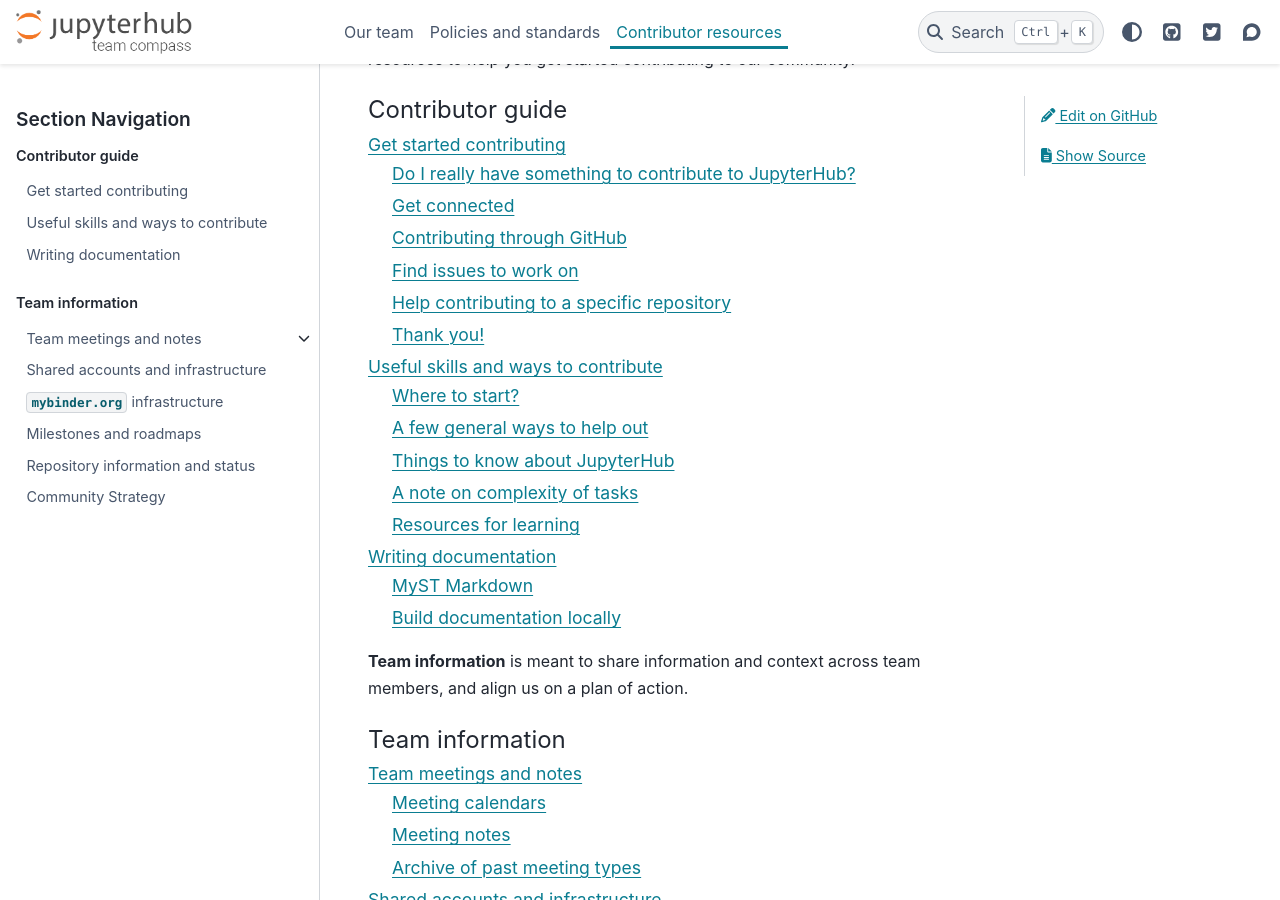
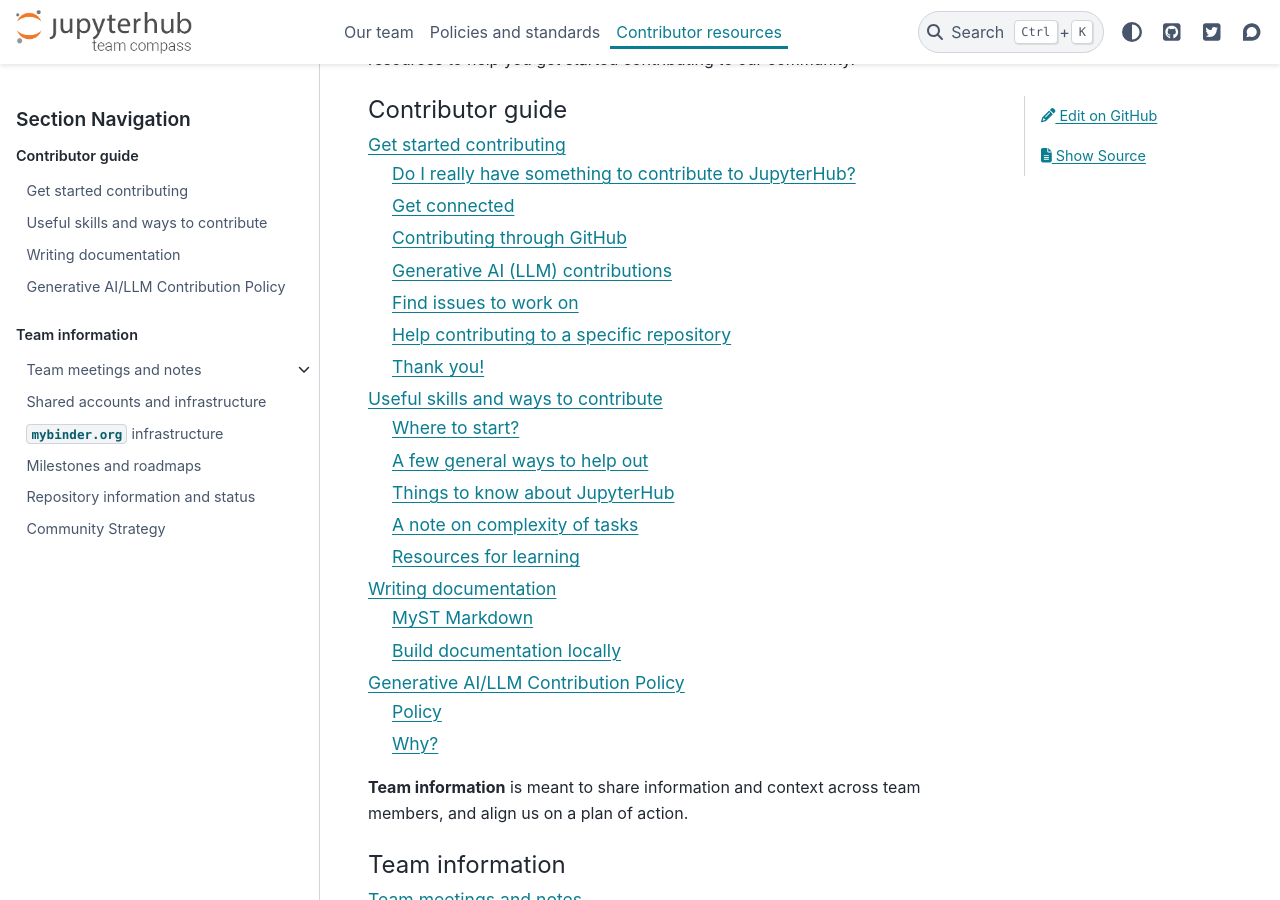
Before and after one commit to jupyterhub/team-compass, a Sphinx documentation site: the page built from docs/index-team_guides.md, in a window 1280 px wide and 900 px high, scrolled down 359 px. Built offline with Sphinx 7.4.7 and the PyData theme 0.15.4, drawn with Linux system fonts in a browser that asks for light colours; the version number could not be read and is left out; some of the changed lines change nothing that is shown.

Commit message:
propose llm policy

````diff
--- a/docs/contribute/guide.md
+++ b/docs/contribute/guide.md
@@ -63,6 +63,9 @@
 GitHub has a helpful page on
 [getting started with writing and formatting Markdown on GitHub][writing_formatting_github].
 
+## Generative AI (LLM) contributions
+
+If you're thinking of using AI tools to contribute, make sure to check our [Generative AI Contribution Policy](#llm-policy) first.
 
 ## Find issues to work on
 
--- /dev/null
+++ b/docs/contribute/llm.md
@@ -0,0 +1,32 @@
+(llm-policy)=
+
+# Generative AI/LLM Contribution Policy
+
+Short answer: If you (a human) didn't write the code or documentation or comment, please don't submit it to us.
+
+## Policy
+
+1. Do not ever submit code or documentation to JupyterHub that _you did not write_. Tool-assisted coding and automation leaves some gray area that is open to interpretation, but **if you are not comfortable saying the words "I wrote this," do not submit it to us.**
+2. Do not ever include verbatim output of an LLM in a comment or PR description.
+   When communicating with humans, use your own words.
+   If you didn't take the time to write it, it is rude to expect any other human to take any time to read it.
+3. Deterministic automated code changes (dependencies, linter auto-fixes, refactor tools, etc.) are fine (great, even!).
+4. We will not add AGENTS.md or CLAUDE.md to our repos, as that would be an implicit endorsement of the use of tools that are harmful to community software projects like JupyterHub.
+
+## Why?
+
+Some relevant facts:
+
+- LLMs are the primary driver of a flood of low-quality pull requests, often without disclosure, straining the worldwide open source maintainer load.
+- LLMs, at least as operated by organizations like Anthropic, Google, Microsoft, OpenAI, and others are an ongoing environmental and financial catastrophe.
+  Using these tools—in any capacity, but especially supporting them financially—contributes to their rapidly escalating harm.
+- All such large models—including self-hosted "open weights" models—are unethically (and in some cases illegally) trained on stripping credit and license information from source material.
+  While this may turn out to be legal fair use in some jurisdictions, it is certainly against the community spirit of the material they are trained on.
+  If anyone ever produces an "ethically trained" LLM for code, we can reconsider this point, but it does not exist and arguably is not possible.
+
+
+### To summarize
+
+LLMs as they are today, and fundamental to their design, cause numerous material harms, both to the world at large and to community software in particular, and their use will not be endorsed by the JupyterHub project.
+
+As such, we are opposed to all LLM-generated contributions to JupyterHub.
--- a/docs/index-team_guides.md
+++ b/docs/index-team_guides.md
@@ -16,6 +16,7 @@
 contribute/guide
 contribute/skills
 contribute/documentation
+contribute/llm
 ```
 
 **Team information** is meant to share information and context across team members, and align us on a plan of action.
````
